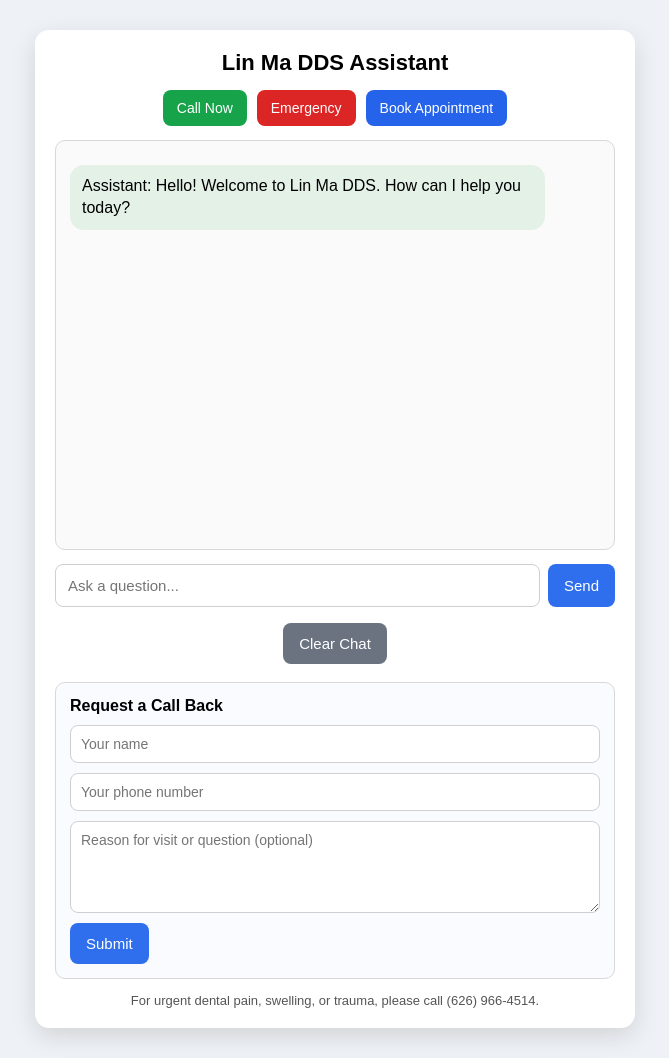
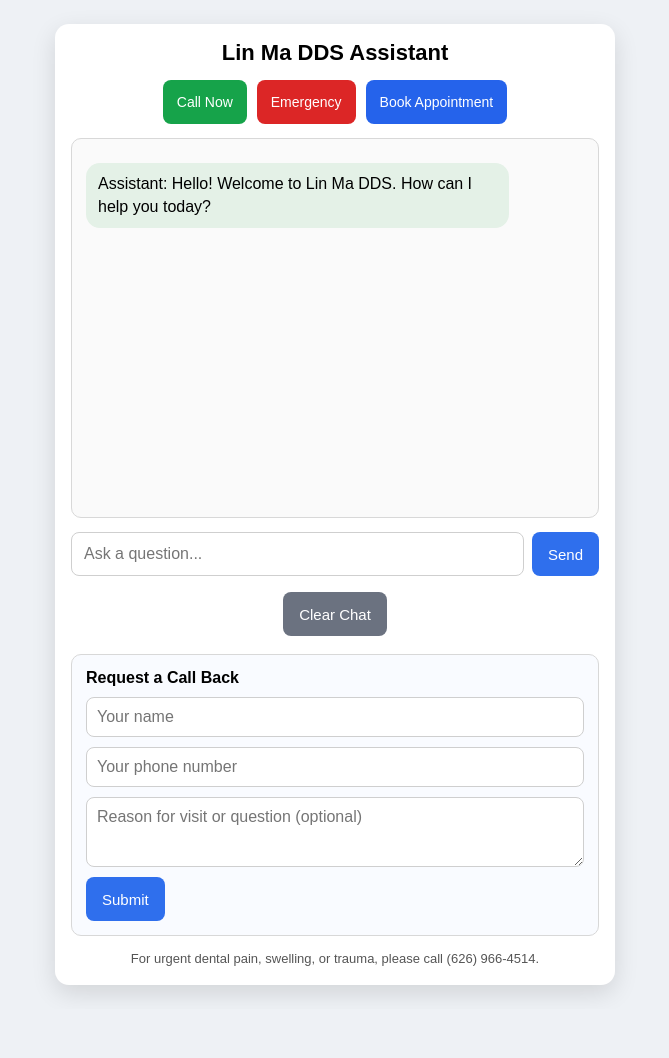
Before and after one commit to linma08/linma-ai-assistant, a Flask app: page / in a window 1280 px wide. Shown: the whole page, without its empty margins (305-974 px from the left). After the commit the page ends 996 px from the top, so only its background shows below. Run offline with Flask 3, Linux system fonts and the light colour scheme.

Commit message:
improve mobile layout

```diff
--- a/templates/index.html
+++ b/templates/index.html
@@ -5,20 +5,25 @@
   <meta name="viewport" content="width=device-width, initial-scale=1.0" />
   <title>Lin Ma DDS Assistant</title>
   <style>
+    * {
+      box-sizing: border-box;
+    }
+
     body {
       font-family: Arial, sans-serif;
       background: #eef1f5;
       margin: 0;
-      padding: 0;
+      padding: 12px;
     }
 
     .container {
-      width: 560px;
-      margin: 30px auto;
+      width: 100%;
+      max-width: 560px;
+      margin: 12px auto;
       background: white;
       border-radius: 14px;
       box-shadow: 0 8px 24px rgba(0,0,0,0.12);
-      padding: 20px;
+      padding: 16px;
     }
 
     h1 {
@@ -26,6 +31,7 @@
       margin-top: 0;
       margin-bottom: 14px;
       font-size: 22px;
+      line-height: 1.2;
     }
 
     .top-buttons {
@@ -43,6 +49,7 @@
       cursor: pointer;
       color: white;
       font-size: 14px;
+      min-height: 44px;
     }
 
     .call-btn { background: #16a34a; }
@@ -66,6 +73,8 @@
       padding: 10px 12px;
       border-radius: 14px;
       white-space: pre-wrap;
+      word-wrap: break-word;
+      overflow-wrap: break-word;
     }
 
     .user {
@@ -82,14 +91,17 @@
       display: flex;
       gap: 8px;
       margin-bottom: 16px;
+      align-items: stretch;
     }
 
     #input {
       flex: 1;
+      min-width: 0;
       padding: 12px;
       border: 1px solid #cfcfcf;
       border-radius: 8px;
-      font-size: 15px;
+      font-size: 16px;
+      min-height: 44px;
     }
 
     button {
@@ -100,6 +112,7 @@
       color: white;
       cursor: pointer;
       font-size: 15px;
+      min-height: 44px;
     }
 
     button:hover {
@@ -138,10 +151,11 @@
 
     .form-row input,
     .form-row textarea {
+      width: 100%;
       padding: 10px;
       border: 1px solid #cfcfcf;
       border-radius: 8px;
-      font-size: 14px;
+      font-size: 16px;
       font-family: Arial, sans-serif;
     }
 
@@ -155,6 +169,7 @@
       font-size: 13px;
       color: #555;
       text-align: center;
+      line-height: 1.4;
     }
 
     .success {
```
Also changed, not shown: other parts of templates/index.html (+43 -0 lines).
